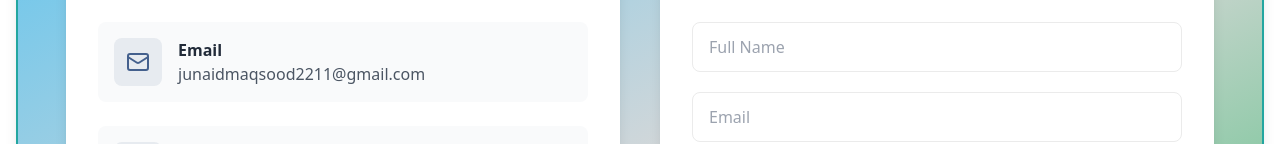
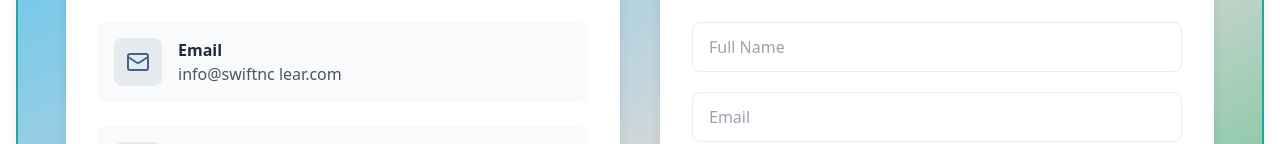
Before and after one commit to junaidmaqs00d/SNCB, a Next.js app: page /contact in a window 1280 px wide. Shown: the part 520-664 px from the top of the page. Built offline with nearby package versions, Linux system fonts and the light colour scheme.

Commit message:
new chnages

```diff
--- a/app/contact/page.tsx
+++ b/app/contact/page.tsx
@@ -56,7 +56,7 @@ export default function ContactPage() {
                 <h2 className="text-2xl md:text-3xl font-bold">Contact Information</h2>
 
                 {[
-                  { icon: Mail, label: 'Email', value: 'junaidmaqsood2211@gmail.com' },
+                  { icon: Mail, label: 'Email', value: 'info@swiftnc lear.com' },
                   { icon: Phone, label: 'Phone', value: '+1 (800) 555-0123' },
                   { icon: MapPin, label: 'Address', value: '123 Healthcare Blvd, San Francisco, CA' },
                 ].map((item, i) => (
```
